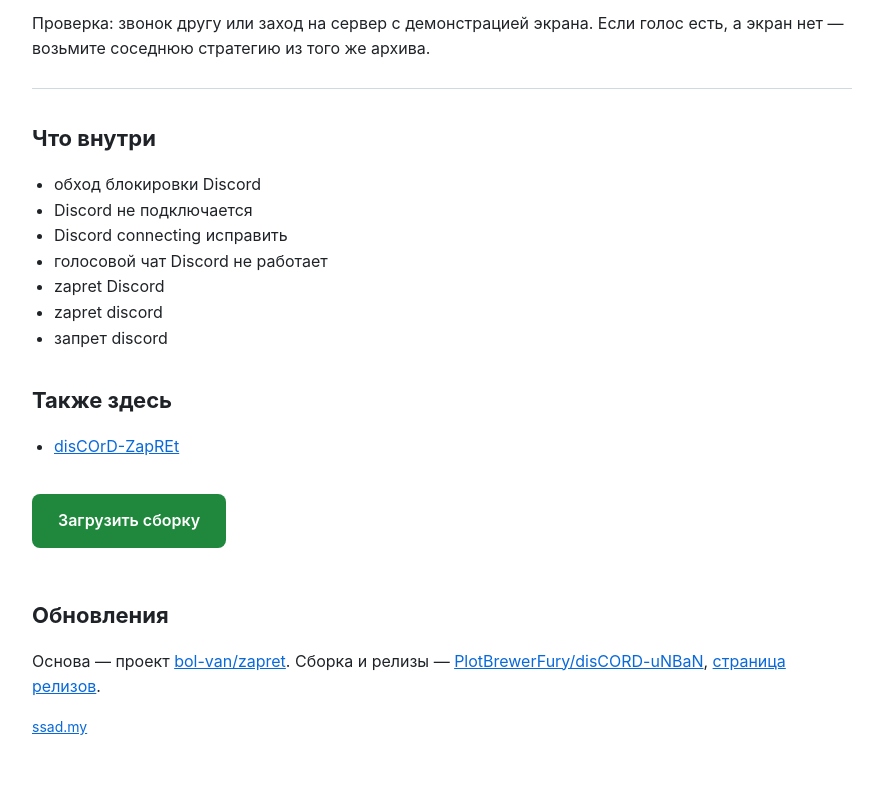
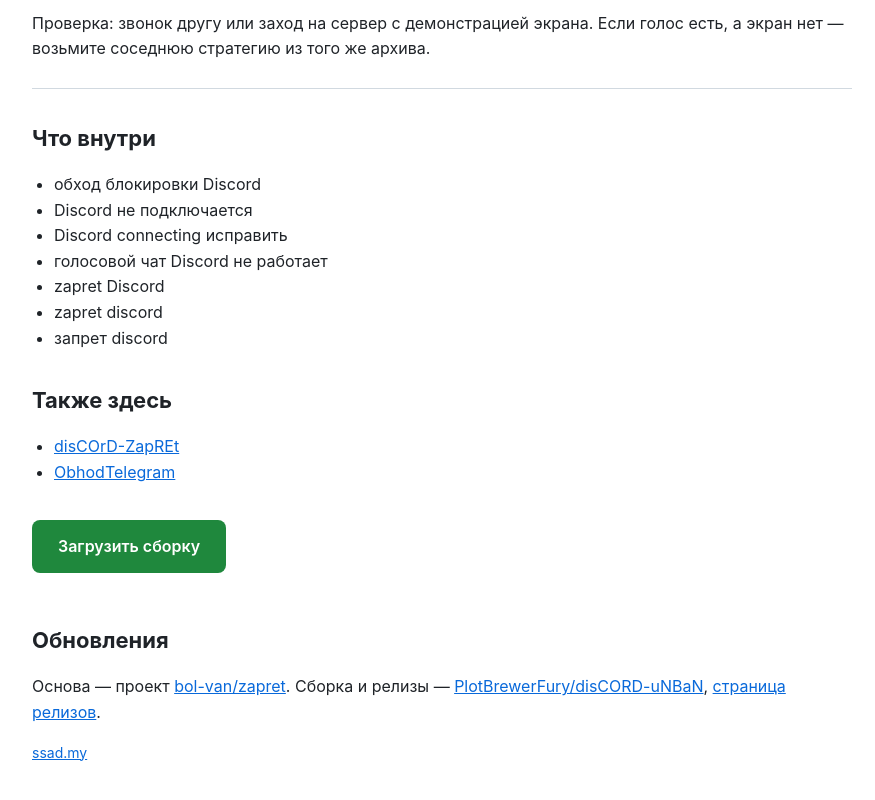
Before and after one commit to PlotBrewerFury/disCORD-uNBaN, a plain HTML site: page docs/index.html in a window 1280 px wide. Shown: the part 1558-2358 px from the top of the page, without its empty margins (198-1073 px from the left). Drawn offline with Linux system fonts and the light colour scheme.

Commit message:
Update site files

```diff
--- a/docs/index.html
+++ b/docs/index.html
@@ -90,6 +90,7 @@
   <h2>Также здесь</h2>
   <ul>
     <li><a href="https://github.com/PlotBrewerFury/disCOrD-ZapREt">disCOrD-ZapREt</a></li>
+    <li><a href="https://github.com/PlotBrewerFury/ObhodTelegram">ObhodTelegram</a></li>
   </ul>
 
 
```
